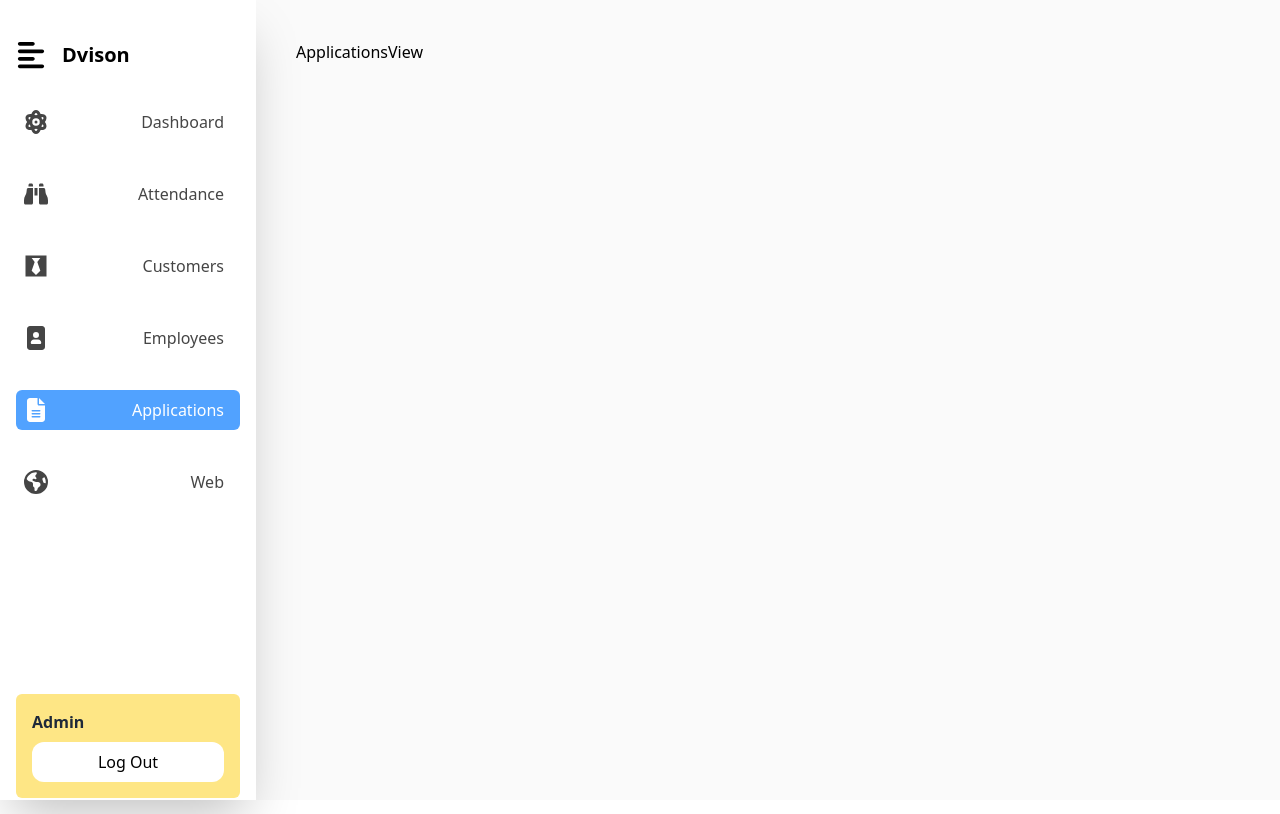
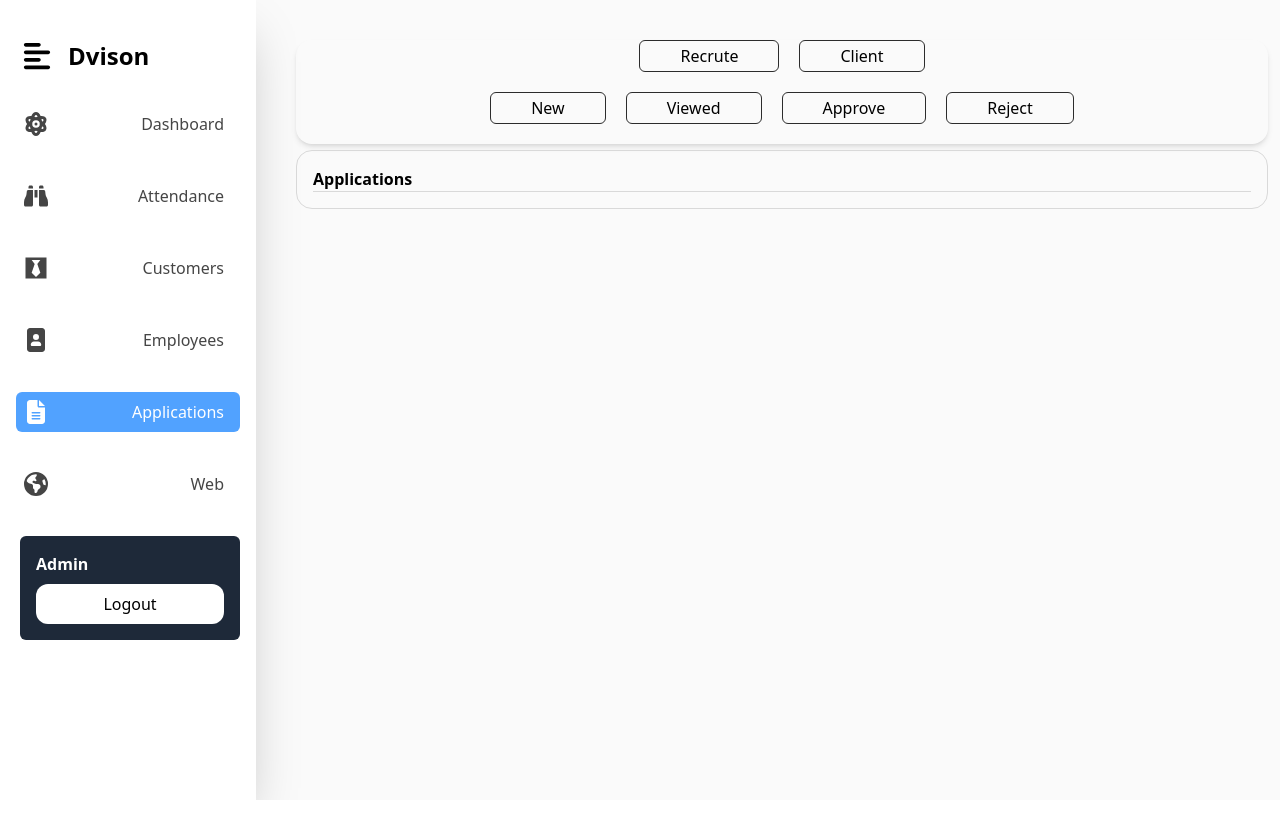
Before and after one commit to chrishmika/SecurityFirm, a React (Vite) app in the folder Client/: page /dashboard/admindashboard/applications in a window 1280 px wide. Both pictures are taken after a click on the item 32 px from the left and 55 px from the top of the page. Built offline with nearby package versions, Linux system fonts and the light colour scheme.

Commit message:
Changes to be committed: 	modified:   Client/src/Components/AdminDashboard/ApplicationsView.jsx 	modified:   Client/src/Components/AdminDashboard/AttendanceView.jsx 	modified:   Client/src/Components/AdminDashboard/Navigation.jsx 	modified:   Client/src/Pages/UserPages/SignIn.jsx

```diff
--- a/Client/src/Components/AdminDashboard/ApplicationsView.jsx
+++ b/Client/src/Components/AdminDashboard/ApplicationsView.jsx
@@ -1,7 +1,32 @@
 import React from "react";
 
+const buttonStyle = "border-1 border-[#2C2C2C] rounded-md px-10 hover:cursor-pointer hover:bg-blue-500 hover:border-blue-500 hover:text-white font-medium min-h-8";
 const ApplicationsView = () => {
-  return <div>ApplicationsView</div>;
+  return (
+    <React.Fragment>
+      <div className="flex flex-col gap-5 w-full mx-auto shadow-md rounded-2xl pb-5 ">
+        <div className="flex flex-wrap gap-5 justify-center">
+          <button className={buttonStyle}>Recrute</button>
+          <button className={buttonStyle}>Client</button>
+        </div>
+        <div className="flex flex-wrap gap-5 justify-center">
+          <div className="flex flex-wrap gap-5">
+            <button className={buttonStyle}>New</button>
+            <button className={buttonStyle}>Viewed</button>
+          </div>
+          <div className="flex flex-wrap gap-5">
+            <button className={buttonStyle}>Approve</button>
+            <button className={buttonStyle}>Reject</button>
+          </div>
+        </div>
+      </div>
+      <div className={` flex md:justify-between border-1 border-[#D9D9D9] rounded-2xl w-full justify-normal my-1.5 flex-col md:flex-row hover:cursor-pointer p-2`}>
+        <div className="border-b-1 border-[#D9D9D9] w-full m-2">
+          <h1 className="font-bold">Applications</h1>
+        </div>
+      </div>
+    </React.Fragment>
+  );
 };
 
 export default ApplicationsView;
--- a/Client/src/Components/AdminDashboard/AttendanceView.jsx
+++ b/Client/src/Components/AdminDashboard/AttendanceView.jsx
@@ -18,12 +18,12 @@ const AttendanceView = () => {
   };
 
   //styles
-  const buttonStyle = "border-1 border-[#2C2C2C] rounded-md px-10 hover:cursor-pointer hover:bg-blue-500 hover:border-blue-500";
+  const buttonStyle = "border-1 border-[#2C2C2C] rounded-md px-10 hover:cursor-pointer hover:bg-blue-500 hover:border-blue-500 font-medium min-h-8";
   const inputFieldStyle = "border-1 rounded-md px-4 border-[#D9D9D9] placeholder:text-[#D9D9D9]";
 
   return (
     <div>
-      <div className="shadow-md px-2 mb-3">
+      <div className="shadow-md rounded-2xl px-2 mb-3">
         <form onSubmit={submitHandeler}>
           <div className="flex md:gap-8 gap-2 flex-wrap justify-between w-full sm:items-center ">
             <div className="flex md:flex-row flex-col gap-1">
--- a/Client/src/Components/AdminDashboard/Navigation.jsx
+++ b/Client/src/Components/AdminDashboard/Navigation.jsx
@@ -18,11 +18,11 @@ const Navigation = () => {
   return (
     <div className={`bg-white h-[100vh] shadow-2xl transition-all duration-300 ease-in-out ${isMenuOpen ? "w-64" : "w-16"}`}>
       <div className={`p-4 pt-10 transition-all duration-350 ease-in-out ${isMenuOpen ? "w-64" : "w-16"} `}>
-        <ul className="flex flex-col gap-8">
+        <ul className="flex flex-col gap-8 ">
           {/* Menu Toggle */}
-          <li className="cursor-pointer flex items-center gap-4 " onClick={toggleNavigationMenu}>
+          <li className="cursor-pointer flex items-center gap-4 ml-1.5" onClick={toggleNavigationMenu}>
             {isMenuOpen ? <FaAlignLeft className="text-3xl" /> : <FaAlignJustify className="text-3xl" />}
-            {isMenuOpen && <span className="text-xl font-bold ">Dvison</span>}
+            {isMenuOpen && <span className="text-2xl font-bold ">Dvison</span>}
           </li>
 
           {/* Navigation Links */}
@@ -30,7 +30,7 @@ const Navigation = () => {
             <li key={path}>
               <NavLink
                 to={path}
-                className={({ isActive }) => `flex items-center gap-4 p-2 rounded-md transition duration-300 ease-in-out ${isActive ? "bg-blue-400 text-white" : "hover:bg-blue-300 text-[#282828dd]"} ${isMenuOpen ? "justify-between pr-4 " : "pr-8 justify-right"}`}
+                className={({ isActive }) => `flex items-center gap-4 p-2 rounded-md ${isActive ? "bg-blue-400 text-white" : "hover:bg-blue-300 text-[#282828dd]"} ${isMenuOpen ? "justify-between pr-4 " : "pr-8 justify-right"}`}
                 onClick={() => screen.width <= 500 && setIsMenuOpen(false)}
               >
                 <span>{icon}</span>
@@ -40,10 +40,11 @@ const Navigation = () => {
           ))}
 
           {/* Admin & Logout */}
-          <li className={`md:mt-40 mt-auto `}>
-            <div className={`bg-amber-200 flex flex-col  p-4 gap-2 ${isMenuOpen ? "block rounded-md" : "w-5 h-5 rounded-full"}  `}>
-              <span className={`font-semibold text-gray-800 ${isMenuOpen ? "block" : "hidden"}`}>Admin</span>
-              <button className={`bg-white rounded-xl p-2 hover:bg-gray-200 ${isMenuOpen ? "block" : "hidden"} `}>Log Out</button>
+          <li className={` mt-auto `}>
+            <div className={`bg-gray-800 flex flex-col ml-1 p-4 gap-2 ${isMenuOpen ? "block rounded-md" : "w-5 h-5 rounded-full items-center"}  `}>
+              <span className={`font-semibold text-white ${isMenuOpen ? "block" : "hidden"}`}>Admin</span>
+              <span className={`font-semibold text-white -my-3  ${isMenuOpen ? "hidden" : "block"}`}>A</span>
+              <button className={`bg-white rounded-xl p-2 hover:bg-gray-200 ${isMenuOpen ? "block" : "hidden"} `}>Logout</button>
             </div>
           </li>
         </ul>
--- a/Client/src/Pages/UserPages/SignIn.jsx
+++ b/Client/src/Pages/UserPages/SignIn.jsx
@@ -1,12 +1,12 @@
 import axios from "axios";
 import React, { useState } from "react";
-import { useNavigate } from "react-router-dom";
+// import { useNavigate } from "react-router-dom";
 import { Info, Notify } from "../../Components/AdminDashboard/Notifications/Notification";
 import { ToastContainer } from "react-toastify";
 
 const SignIn = () => {
   const [loginData, setLoginData] = useState({ nic: "", password: "" });
-  const navigate = useNavigate();
+  // const navigate = useNavigate();
 
   {
     /**handlers*/
```
